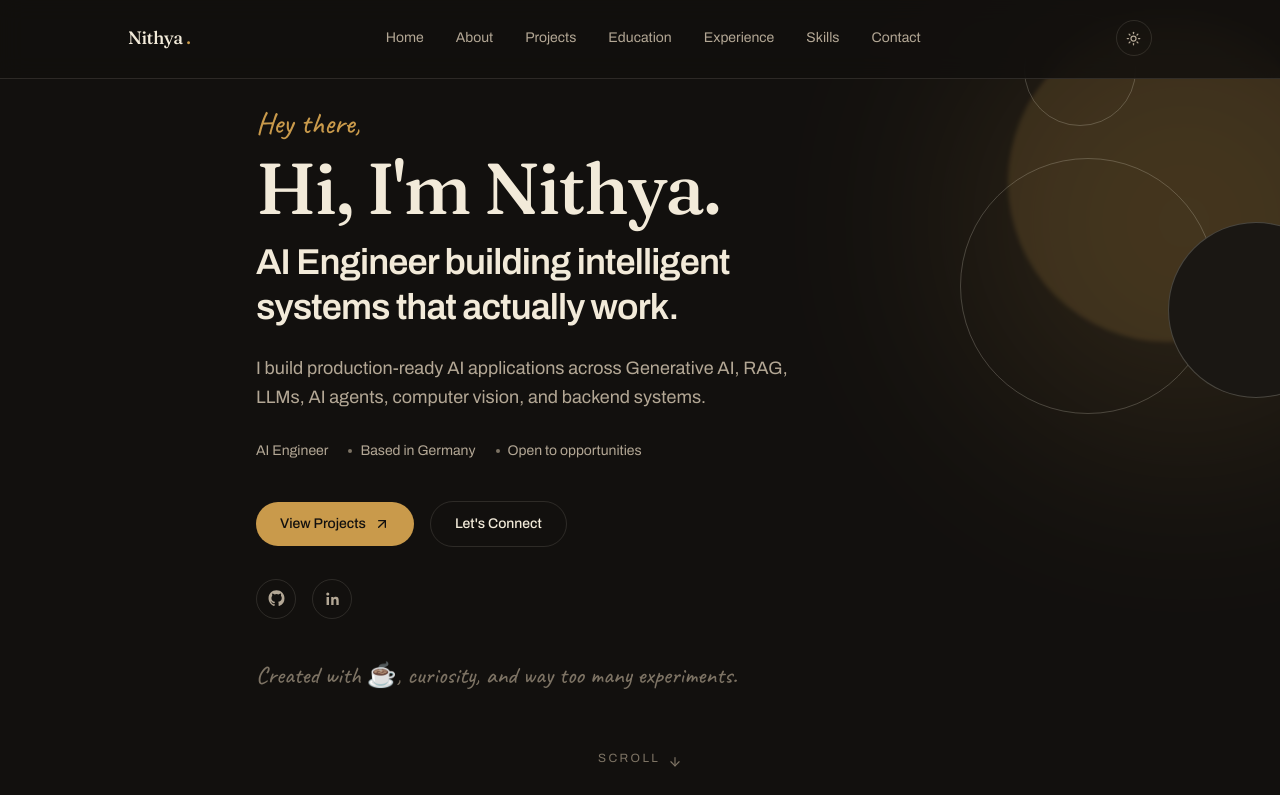
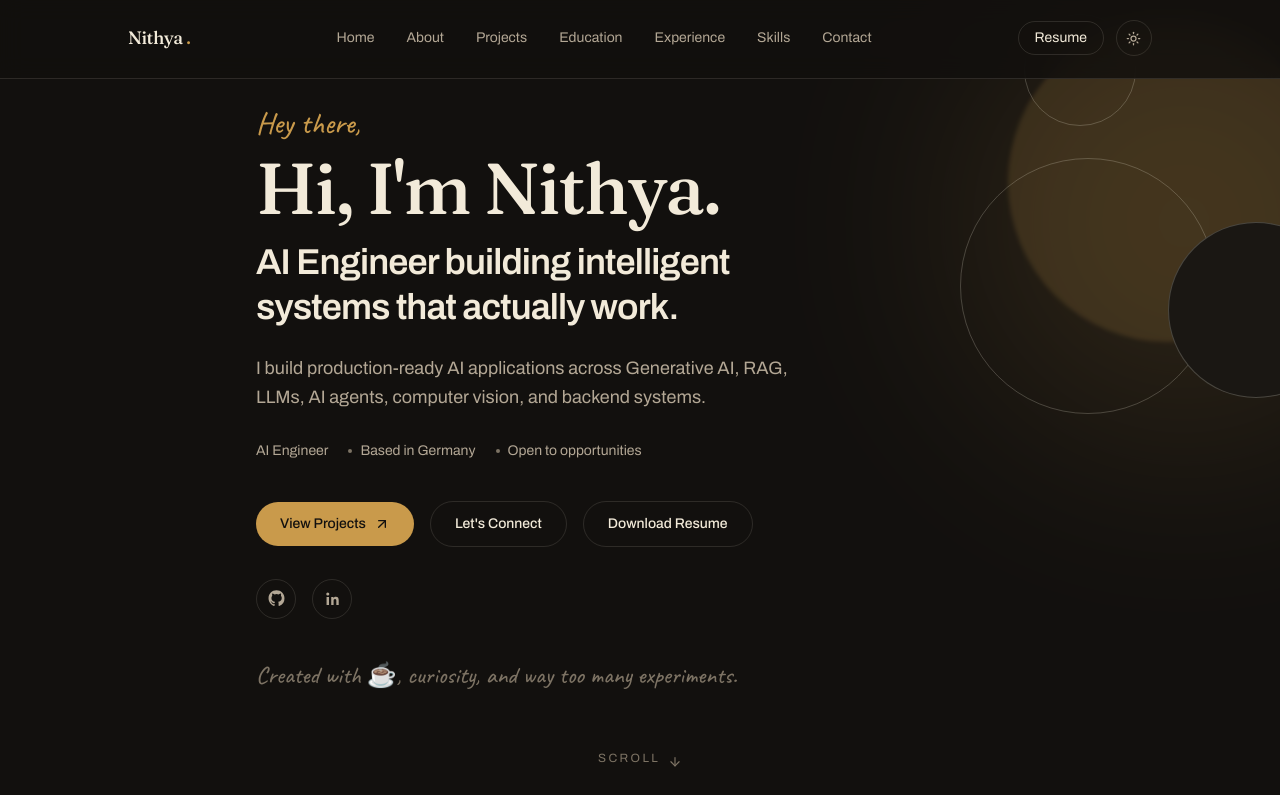
Before and after one commit to nithya-prakash/NithyaPortfolio, a Next.js app: page / in a window 1280 px wide. Shown: the part 83-878 px from the top of the page. Built offline with nearby package versions, Linux system fonts and the light colour scheme.

Commit message:
Replace resume with updated version and add resume download links to nav and hero

```diff
--- a/src/components/Hero.tsx
+++ b/src/components/Hero.tsx
@@ -90,6 +90,13 @@ export default function Hero() {
           >
             Let&apos;s Connect
           </a>
+          <a
+            href={profile.resumeHref}
+            download
+            className="inline-flex items-center gap-2 rounded-full border border-line px-6 py-3 text-sm font-medium text-ink transition-colors hover:border-accent hover:text-accent"
+          >
+            Download Resume
+          </a>
         </motion.div>
 
         <motion.div variants={item} className="mt-8 flex items-center gap-4">
--- a/src/components/Nav.tsx
+++ b/src/components/Nav.tsx
@@ -4,6 +4,7 @@ import { useEffect, useState } from "react";
 import { AnimatePresence, motion } from "framer-motion";
 import { Menu, X } from "lucide-react";
 import ThemeToggle from "@/components/ThemeToggle";
+import { profile } from "@/lib/data";
 
 const links = [
   { href: "#top", label: "Home" },
@@ -57,6 +58,13 @@ export default function Nav() {
         </nav>
 
         <div className="flex items-center gap-3">
+          <a
+            href={profile.resumeHref}
+            download
+            className="hidden rounded-full border border-line px-4 py-1.5 text-sm text-ink transition-colors hover:border-accent hover:text-accent sm:inline-flex"
+          >
+            Resume
+          </a>
           <ThemeToggle />
 
           <button
@@ -94,6 +102,17 @@ export default function Nav() {
                   {link.label}
                 </motion.a>
               ))}
+              <motion.a
+                href={profile.resumeHref}
+                download
+                onClick={() => setOpen(false)}
+                initial={{ opacity: 0, x: -12 }}
+                animate={{ opacity: 1, x: 0 }}
+                transition={{ delay: links.length * 0.04, duration: 0.3 }}
+                className="py-4 text-base text-ink-soft hover:text-ink sm:hidden"
+              >
+                Download Resume
+              </motion.a>
             </div>
           </motion.nav>
         )}
--- a/src/lib/data.ts
+++ b/src/lib/data.ts
@@ -15,6 +15,7 @@ export const profile = {
   linkedin: "https://www.linkedin.com/in/nithya-prakash1209/",
   linkedinHandle: "linkedin.com/in/nithya-prakash1209",
   signature: "Created with ☕️, curiosity, and way too many experiments.",
+  resumeHref: "/resume.pdf",
 };
 
 export const heroFacts = ["AI Engineer", "Based in Germany", "Open to opportunities"];
```
Also changed, not shown: 1 other file (tests, documents, lock files or other folders).
